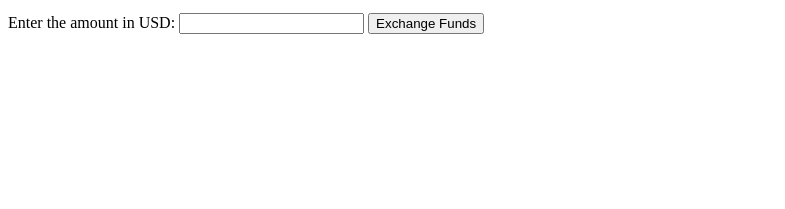
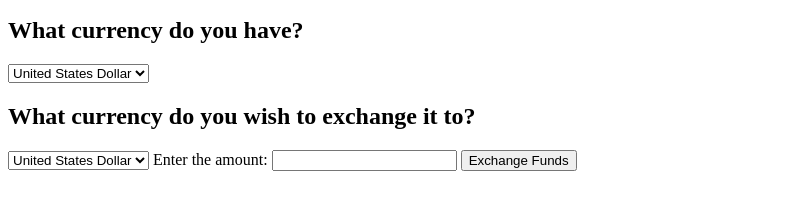
Before and after one commit to wowgr8/currency-exchange-rate-API, a plain HTML site: page src/index.html in a window 1280 px wide. Shown: the part 127-336 px from the top of the page, without its empty margins (0-785 px from the left). Drawn offline with Linux system fonts and the light colour scheme.

Commit message:
add from-control class with two drop down lists containing 5 currencies to choose from

```diff
--- a/src/index.html
+++ b/src/index.html
@@ -8,9 +8,27 @@
       <h1>Currency Exchange</h1>
       <p>Enter the amount you wish to exchange in USD, select the currency you will be exchanging it for and hit submit!</p>
     </div>
-    <label for="amountUSD">Enter the amount in USD:</label>
-    <input id="amountUSD" type="text"></input>
-    <button class="btn-success" id="exchange">Exchange Funds</button>
+    <form id="currencyQuestions">
+      <h2>What currency do you have?</h2>
+      <select class="form-control" id="fromCurrency">
+        <option value="USD">United States Dollar</option>
+        <option value="PLN">Polish Złoty</option>
+        <option value="TND">Tunisian Dinar</option>
+        <option value="VUV">Vanuatu Vatu</option>
+        <option value="ZWL">Zimbabwean Dollar</option>
+      </select>
+      <h2>What currency do you wish to exchange it to?</h2>
+      <select class="form-control" id="toCurrency">
+        <option value="USD">United States Dollar</option>
+        <option value="PLN">Polish Złoty</option>
+        <option value="TND">Tunisian Dinar</option>
+        <option value="VUV">Vanuatu Vatu</option>
+        <option value="ZWL">Zimbabwean Dollar</option>
+      </select>
+      <label for="amountToExchange">Enter the amount:</label>
+      <input id="amountToExchange" type="text"></input>
+      <button class="btn-success" id="exchangeBtn">Exchange Funds</button>
+    </form>
     <div class="showErrors"></div>
     <div class="showExchangeRate"></div>
   </div>
```
